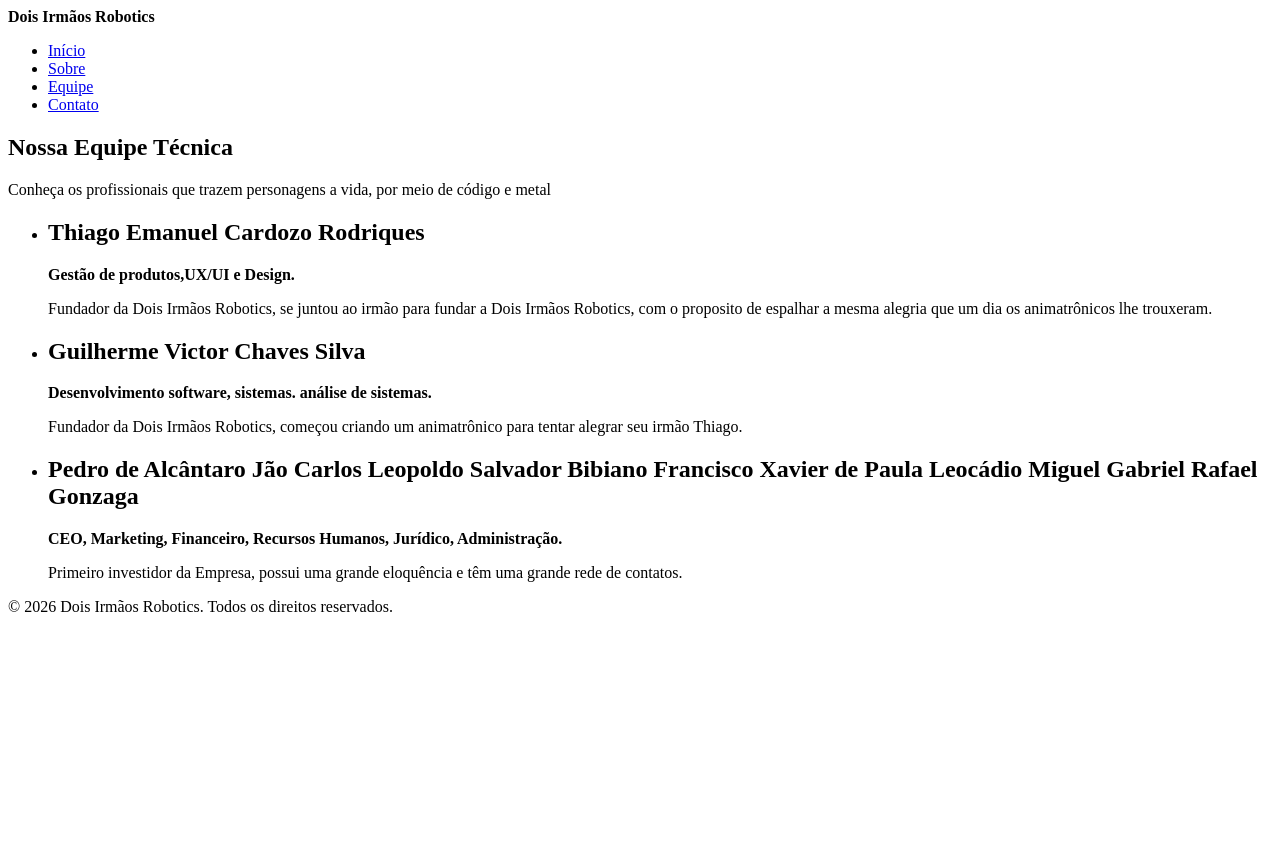
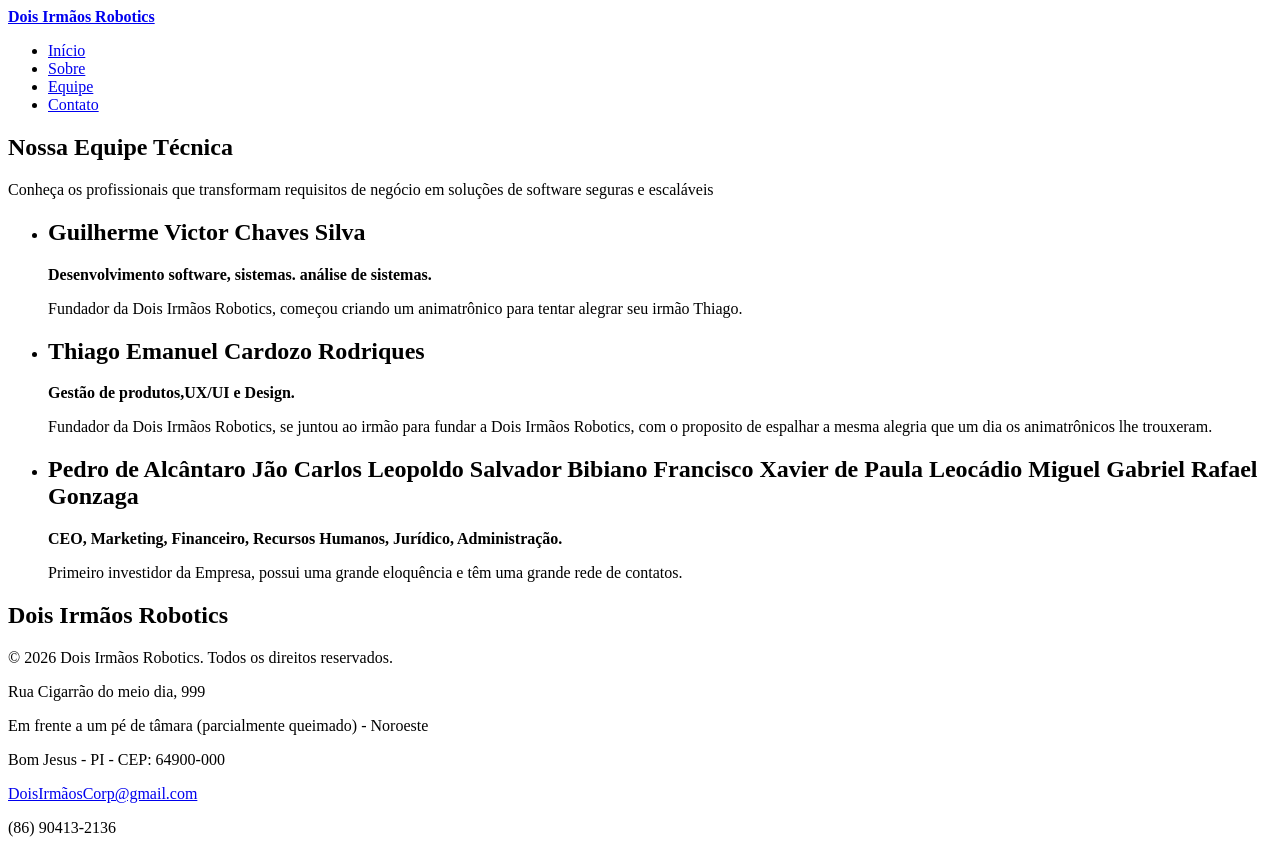
Before and after one commit to kinguiau/dois-irmaos-robotics-site, an Astro site: page /equipe in a window 1280 px wide. Before the commit the page ends 800 px from the top, so only its background shows below. Built offline with nearby package versions, Linux system fonts and the light colour scheme; Astro itself is replaced by a stand-in of ours.

Commit message:
feat: centraliza os dados e cria o layout, o cabeçalho e o rodapé

```diff
--- /dev/null
+++ b/src/components/Footer.astro
@@ -0,0 +1,17 @@
+---
+import { empresa } from '../data/empresa.js';
+
+const anoAtual = new Date().getFullYear();
+---
+
+<footer>
+	<h2>{empresa.nome}</h2>
+	<p>&copy; {anoAtual} {empresa.nome}. Todos os direitos reservados.</p>
+
+	<p>{empresa.contato.endereco.logradouro}</p>
+	<p>{empresa.contato.endereco.complemento} - {empresa.contato.endereco.bairro}</p>
+	<p>{empresa.contato.endereco.cidadeEstado} - CEP: {empresa.contato.endereco.cep}</p>
+
+	<a href={`mailto:${empresa.contato.email}`}>{empresa.contato.email}</a>
+	<p>{empresa.contato.telefone}</p>
+</footer>
--- /dev/null
+++ b/src/components/Header.astro
@@ -0,0 +1,15 @@
+---
+import { empresa } from '../data/empresa.js';
+---
+
+<header>
+	<strong><a href="/">{empresa.nome}</a></strong>
+	<nav>
+		<ul>
+			<li><a href="/">Início</a></li>
+			<li><a href="/sobre">Sobre</a></li>
+			<li><a href="/equipe">Equipe</a></li>
+			<li><a href="/contato">Contato</a></li>
+		</ul>
+	</nav>
+</header>
--- /dev/null
+++ b/src/data/empresa.js
@@ -0,0 +1,59 @@
+export const empresa = {
+  nome: "Dois Irmãos Robotics",
+  slogan: "Animatrônicos por amor.",
+  historia:"A Dois Irmãos Robotics nasceu de uma promessa entre dois irmãos. Quando a família se mudou de cidade, Thiago Emanuel Cardozo Rodrigues, o caçula, se sentiu sozinho, e Guilherme Victor Chaves Silva, o mais velho, montou na mesa da cozinha um pequeno urso mecânico, que Thiago batizou de Lupe. Com um programa simples, o urso passou a reagir ao toque e à voz, e Thiago ganhou coragem para fazer os primeiros amigos. Os irmãos entenderam que o hardware dava vida ao urso, mas era o software que o tornava um amigo. Anos depois, fundaram a empresa para espalhar alegria e felicidade ao público infantojuvenil por meio do desenvolvimento de hardware e software para animatrônicos interativos. Porque aqui, os animatrônicos são feitos por amor.</p>",
+  missao:
+    "Levar alegria e felicidade a crianças e jovens por meio de animatrônicos interativos, com hardware e software desenvolvidos com criatividade, tecnologia e amor.",
+  visao:
+    "Ser reconhecida como a empresa que mais encanta crianças e jovens com animatrônicos interativos, levando alegria e companhia a escolas, hospitais, museus e lares.",
+  valores: [
+    {
+      titulo: "Amor no que fazemos:",
+      descricao: "Cada personagem é criado com carinho, pensando em quem vai recebê-lo."
+    },
+    {
+      titulo: "Cuidado e segurança:",
+      descricao: "Nossos produtos são pensados para proteger e respeitar crianças e jovens."
+    },
+    {
+      titulo: "Criatividade:",
+      descricao: "Unimos arte, hardware e software para dar vida a personagens únicos."
+    }
+  ],
+  publicoAlvo:
+    "Crianças e jovens de 8 a 14 anos, que estão descobrindo a tecnologia, gostam de brincar e interagir e buscam experiências divertidas e marcantes.",
+  contato: {
+    email: "DoisIrmãosCorp@gmail.com",
+    telefone: "(86) 90413-2136",
+    endereco: {
+      logradouro: "Rua Cigarrão do meio dia, 999",
+      complemento: "Em frente a um pé de tâmara (parcialmente queimado)",
+      bairro: "Noroeste",
+      cidadeEstado: "Bom Jesus - PI",
+      cep: "64900-000"
+    }
+  },
+  equipe: [
+    {
+      nome: "Guilherme Victor Chaves Silva",
+      cargo: "Desenvolvimento software, sistemas. análise de sistemas.",
+      foto: "/images/guilherme.png",
+      alt: "Foto de Guilherme Victor Chaves Silva",
+      descricao: "Fundador da Dois Irmãos Robotics, começou criando um animatrônico para tentar alegrar seu irmão Thiago."
+    },
+    {
+      nome: "Thiago Emanuel Cardozo Rodriques",
+      cargo: "Gestão de produtos,UX/UI e Design.",
+      foto: "/images/sheldon.png",
+      alt: "Foto de Thiago Emanuel Cardozo Rodriques",
+      descricao: "Fundador da Dois Irmãos Robotics, se juntou ao irmão para fundar a Dois Irmãos Robotics, com o proposito de espalhar a mesma alegria que um dia os animatrônicos lhe trouxeram."
+    },
+    {
+      nome: "Pedro de Alcântaro Jão Carlos Leopoldo Salvador Bibiano Francisco Xavier de Paula Leocádio Miguel Gabriel Rafael Gonzaga",
+      cargo: "CEO, Marketing, Financeiro, Recursos Humanos, Jurídico, Administração.",
+      foto: "/images/pedro.png",
+      alt: "Foto de Pedro de Alcântaro Jão Carlos Leopoldo Salvador Bibiano Francisco Xavier de Paula Leocádio Miguel Gabriel Rafael Gonzaga",
+      descricao: "Primeiro investidor da Empresa, possui uma grande eloquência e têm uma grande rede de contatos."
+    }
+  ]
+};
--- /dev/null
+++ b/src/layouts/LayoutBase.astro
@@ -0,0 +1,24 @@
+---
+import Header from '../components/Header.astro';
+import Footer from '../components/Footer.astro';
+import { empresa } from '../data/empresa.js';
+
+const { titulo, descricao } = Astro.props;
+---
+
+<html lang="pt-BR">
+	<head>
+		<meta charset="utf-8" />
+		<link rel="icon" type="image/svg+xml" href="/favicon.svg" />
+		<meta name="viewport" content="width=device-width, initial-scale=1.0" />
+		<meta name="description" content={descricao} />
+		<title>{titulo} | {empresa.nome}</title>
+	</head>
+	<body>
+		<Header />
+		<main>
+			<slot />
+		</main>
+		<Footer />
+	</body>
+</html>
--- a/src/pages/equipe.astro
+++ b/src/pages/equipe.astro
@@ -1,49 +1,23 @@
-<html lang="pt-BR">
-	<head>
-		<meta charset="utf-8" />
-		<link rel="icon" type="image/svg+xml" href="/favicon.svg" />
-		<meta name="viewport" content="width=device-width, initial-scale=1.0" />
-		<title>Nossa Equipe | Dois Irmãos Robotics</title>
-	</head>
-	<body>
-		<header>
-			<strong>Dois Irmãos Robotics</strong>
-			<nav>
-				<ul>
-					<li><a href="/">Início</a></li>
-					<li><a href="/sobre">Sobre</a></li>
-					<li><a href="/equipe">Equipe</a></li>
-					<li><a href="/contato">Contato</a></li>
-				</ul>
-			</nav>
-		</header>
+---
+import LayoutBase from '../layouts/LayoutBase.astro';
+import { empresa } from '../data/empresa.js';
+---
 
-		<main>
+<LayoutBase
+	titulo="Nossa Equipe"
+	descricao={`Conheça os profissionais por trás da ${empresa.nome}.`}
+>
 	<section>
 		<h1>Nossa Equipe Técnica</h1>
-				<p>Conheça os profissionais que trazem personagens a vida, por meio de código e metal</p>
+		<p>Conheça os profissionais que transformam requisitos de negócio em soluções de software seguras e escaláveis</p>
 		<ul>
+			{empresa.equipe.map((membro) => (
 				<li>
-						<h2>Thiago Emanuel Cardozo Rodriques</h2>
-						<strong>Gestão de produtos,UX/UI e Design.</strong>
-						<p>Fundador da Dois Irmãos Robotics, se juntou ao irmão para fundar a Dois Irmãos Robotics, com o proposito de espalhar a mesma alegria que um dia os animatrônicos lhe trouxeram.</p>
+					<h2>{membro.nome}</h2>
+					<strong>{membro.cargo}</strong>
+					<p>{membro.descricao}</p>
 				</li>
-					<li>
-						<h2>Guilherme Victor Chaves Silva</h2>
-						<strong>Desenvolvimento software, sistemas. análise de sistemas.</strong>
-						<p>Fundador da Dois Irmãos Robotics, começou criando um animatrônico para tentar alegrar seu irmão Thiago.</p>
-					</li>
-					<li>
-						<h2>Pedro de Alcântaro Jão Carlos Leopoldo Salvador Bibiano Francisco Xavier de Paula Leocádio Miguel Gabriel Rafael Gonzaga</h2>
-						<strong>CEO, Marketing, Financeiro, Recursos Humanos, Jurídico, Administração.</strong>
-						<p>Primeiro investidor da Empresa, possui uma grande eloquência e têm uma grande rede de contatos.</p>
-					</li>
+			))}
 		</ul>
 	</section>
-		</main>
-
-		<footer>
-			<p>&copy; 2026 Dois Irmãos Robotics. Todos os direitos reservados.</p>
-		</footer>
-	</body>
-</html>
+</LayoutBase>
```
Also changed, not shown: src/pages/contato.astro (+16 -34 lines), src/pages/index.astro (+12 -30 lines), src/pages/sobre.astro (+17 -41 lines). Lines whose indentation alone changed are shown as unchanged.
